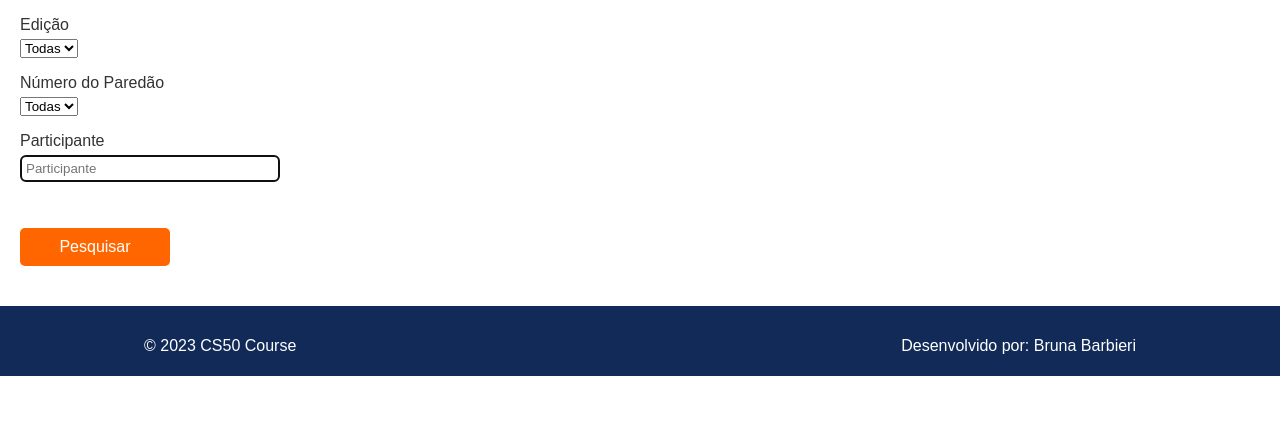
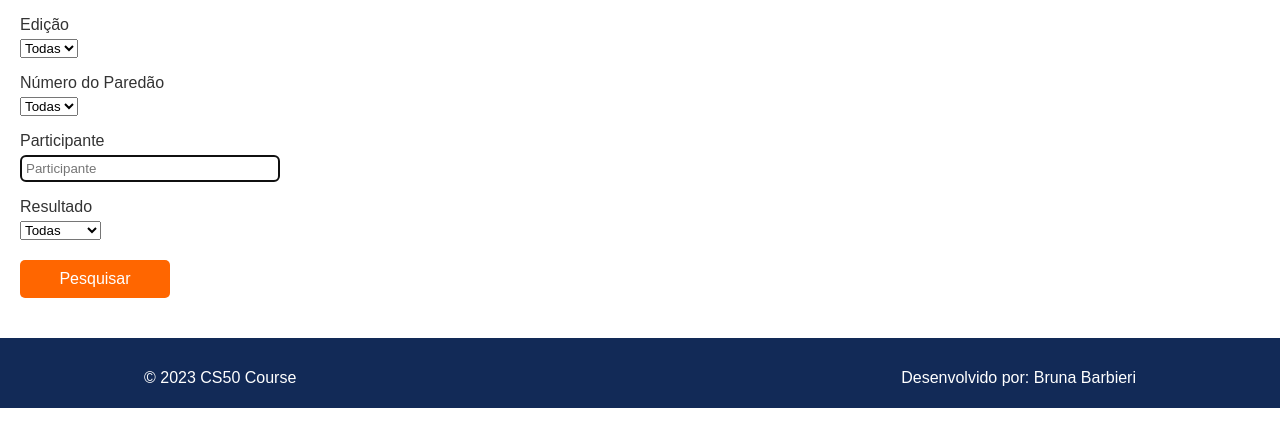
Before and after one commit to bruhbarbieri/CC50---Course-Havard, a Flask app: page /searchparedoes in a window 1280 px wide. Shown: the part 184-631 px from the top of the page. Run offline with Flask 3, Linux system fonts and the light colour scheme; some libraries are stand-ins or nearby versions.

Commit message:
incluindo atualizações de projetos

```diff
--- a/Projetos/BBB/application.py
+++ b/Projetos/BBB/application.py
@@ -23,7 +23,9 @@
 
 APRESENTADORES = db.execute("SELECT apresentador FROM edicoes GROUP BY apresentador")
 
-NUMEROS = db.execute("SELECT numero FROM paredoes GROUP BY numero")
+NUMEROS = db.execute("SELECT numero FROM paredoes GROUP BY numero ORDER BY numero")
+
+RESULTADOS = db.execute("SELECT resultado FROM paredoes_participantes GROUP BY resultado")
 
 @app.route("/", methods=["GET", "POST"])
 def index():
@@ -39,7 +41,7 @@
 
 @app.route("/searchparedoes", methods=["GET", "POST"])
 def searchparedoes():
-        return render_template("paredoessearch.html", edicoes=EDICOES2, numeros=NUMEROS)
+        return render_template("paredoessearch.html", edicoes=EDICOES2, numeros=NUMEROS, resultados=RESULTADOS)
 
 @app.route("/search", methods=["GET", "POST"])
 def search():
@@ -53,7 +55,15 @@
     signo = request.args.get("signo")
 
     participantes = db.execute("SELECT * FROM participantes WHERE edicoes_id LIKE ? AND nome LIKE ? AND sexo LIKE ? AND profissao LIKE ? AND cidade LIKE ? AND colocacao LIKE ? AND estado LIKE ? AND signo LIKE ?", edicao, "%" + nome + "%", sexo, "%" + profissao + "%", "%" + cidade + "%", colocacao, estado, signo)
-    return render_template("participantes.html", participantes=participantes)
+
+    participantess = db.execute("SELECT COUNT(nome) FROM participantes WHERE edicoes_id LIKE ? AND nome LIKE ? AND sexo LIKE ? AND profissao LIKE ? AND cidade LIKE ? AND colocacao LIKE ? AND estado LIKE ? AND signo LIKE ?", edicao, "%" + nome + "%", sexo, "%" + profissao + "%", "%" + cidade + "%", colocacao, estado, signo)
+
+    contagem1 = participantess[0]
+
+    contagemparticipante = list(contagem1.values())[0]
+
+    return render_template("participantes.html", participantes=participantes, participantess=participantess, contagemparticipante=contagemparticipante)
+
 
 @app.route("/search2", methods=["GET", "POST"])
 def search2():
@@ -70,24 +80,28 @@
     edicao = request.args.get("edicao")
     numero = request.args.get("numero")
     nome = request.args.get("nome")
+    resultado = request.args.get("resultado")
 
     paredoes = db.execute('''SELECT numero, nome, porcentagem, metodoindicacao, resultado FROM participantes
                             JOIN paredoes_participantes ON participantes.id = paredoes_participantes.participantes_id
                             JOIN paredoes ON paredoes_participantes.paredoes_id = paredoes.id
                             JOIN edicoes ON paredoes.edicoes_id = edicoes.id
-                            WHERE edicao LIKE ? AND numero LIKE ? AND nome LIKE ?''', edicao, numero, "%" + nome + "%")
-
+                            WHERE edicao LIKE ? AND numero LIKE ? AND nome LIKE ? AND resultado LIKE ?''', edicao, numero, "%" + nome + "%", resultado)
 
     paredoess = db.execute('''SELECT edicao, numero, quantidadevotos, dataparedao, paredoes_id FROM participantes
                             JOIN paredoes_participantes ON participantes.id = paredoes_participantes.participantes_id
                             JOIN paredoes ON paredoes_participantes.paredoes_id = paredoes.id
                             JOIN edicoes ON paredoes.edicoes_id = edicoes.id
-                            WHERE edicao LIKE ? AND numero LIKE ? AND nome LIKE ? GROUP BY numero ORDER BY paredoes_id''', edicao, numero, "%" + nome + "%")
+                            WHERE edicao LIKE ? AND numero LIKE ? AND nome LIKE ? AND resultado LIKE ? GROUP BY dataparedao ORDER BY paredoes_id''', edicao, numero, "%" + nome + "%", resultado)
 
-    paredoesss = db.execute('''SELECT COUNT(numero) FROM participantes
-                            JOIN paredoes_participantes ON participantes.id = paredoes_participantes.participantes_id
+    paredoesss = db.execute('''SELECT COUNT(dataparedao) FROM paredoes WHERE id IN (SELECT paredoes_id FROM paredoes_participantes
+                            JOIN participantes ON paredoes_participantes.participantes_id = participantes.id
                             JOIN paredoes ON paredoes_participantes.paredoes_id = paredoes.id
                             JOIN edicoes ON paredoes.edicoes_id = edicoes.id
-                            WHERE edicao LIKE ? AND numero LIKE ? AND nome LIKE ?''', edicao, numero, "%" + nome + "%")
+                            WHERE edicao LIKE ? AND numero LIKE ? AND nome LIKE ? AND resultado LIKE ? GROUP BY dataparedao)''', edicao, numero, "%" + nome + "%", resultado)
 
-    return render_template("paredoes.html", paredoes=paredoes, paredoess=paredoess, paredoesss=paredoesss)
+    contagem = paredoesss[0]
+
+    contagemparedao = list(contagem.values())[0]
+
+    return render_template("paredoes.html", paredoes=paredoes, paredoess=paredoess, paredoesss=paredoesss, contagemparedao=contagemparedao)
--- /dev/null
+++ b/Projetos/BBB/static/style.css
@@ -0,0 +1,107 @@
+body {
+    font-family: Arial, sans-serif;
+    margin: 0;
+    font-size: 16px;
+    color: #333;
+}
+
+.page {
+    padding: 20px;
+}
+
+p {
+    margin-bottom: 5px;
+}
+
+header {
+    background-color: #122A57;
+    height: 100px;
+    display: flex;
+    align-items: center;
+    color: #FFF;
+}
+
+a {
+    text-decoration: none;
+    color: #FFF;
+    font-size: 30px;
+    font-weight: bold;
+}
+
+form {
+    margin: 20px 0;
+    padding: 0px;
+}
+
+select {
+    display: block;
+    margin-bottom: 5px;
+}
+
+input[type="text"],
+textarea {
+    display: block;
+    width: 20%;
+    padding: 5px;
+    margin-bottom: 10px;
+    border: 1px solid #ccc;
+    border-radius: 5px;
+}
+
+input[type="submit"] {
+    background-color: #ff6600;
+    color: #fff;
+    border: none;
+    border-radius: 5px;
+    margin-top: 15px;
+    padding: 10px 20px;
+    width: 150px;
+    font-size: 16px;
+    cursor: pointer;
+}
+
+input[type="submit"]:hover,
+a.input[type="submit"]:hover {
+    background-color: #cc5500;
+}
+
+.flex-container {
+    display: flex;
+    max-width: 992px;
+    margin: auto;
+    width: 100%;
+    min-width: 300px;
+}
+img {
+    display: flex;
+    width: 160px;
+    padding: 10px;
+}
+footer {
+    background-color: #122A57;
+    height: 70px;
+    display: flex;
+    align-items: center;
+}
+
+footer .footer {
+    justify-content: space-between;
+    color: #FFF;
+}
+table {
+    width: 100%;
+    border-collapse: collapse;
+    margin-bottom: 20px;
+}
+
+th,
+td {
+    padding: 10px;
+    text-align: left;
+    border: 1px solid #ccc;
+}
+
+th {
+    background-color: #f0f0f0;
+    font-weight: bold;
+}
--- a/Projetos/BBB/templates/layout.html
+++ b/Projetos/BBB/templates/layout.html
@@ -4,117 +4,9 @@
     <head>
         <meta name="viewport" content="initial-scale=1, width=device-width">
         <title>BBB Statistics</title>
+        <link rel="stylesheet" href="{{ url_for('static', filename='style.css') }}">
     </head>
     <body>
-        <style>
-            body {
-                font-family: Arial, sans-serif;
-                margin: 0;
-                font-size: 16px;
-                color: #333;
-            }
-
-            .page {
-                padding: 20px;
-            }
-
-            p {
-                margin-bottom: 5px;
-            }
-
-            header {
-                background-color: #122A57;
-                height: 100px;
-                display: flex;
-                align-items: center;
-                color: #FFF;
-            }
-
-            a {
-                text-decoration: none;
-                color: #FFF;
-                font-size: 30px;
-                font-weight: bold;
-            }
-
-            form {
-                margin: 20px 0;
-                padding: 0px;
-            }
-
-            select {
-                display: block;
-                margin-bottom: 5px;
-            }
-
-            input[type="text"],
-            textarea {
-                display: block;
-                width: 20%;
-                padding: 5px;
-                margin-bottom: 10px;
-                border: 1px solid #ccc;
-                border-radius: 5px;
-            }
-
-            input[type="submit"] {
-                background-color: #ff6600;
-                color: #fff;
-                border: none;
-                border-radius: 5px;
-                padding: 10px 20px;
-                width: 150px;
-                font-size: 16px;
-                cursor: pointer;
-            }
-
-            input[type="submit"]:hover,
-            a.input[type="submit"]:hover {
-                background-color: #cc5500;
-            }
-
-            .flex-container {
-                display: flex;
-                max-width: 992px;
-                margin: auto;
-                width: 100%;
-                min-width: 300px;
-            }
-            img {
-                display: flex;
-                width: 160px;
-                padding: 10px;
-            }
-            footer {
-                background-color: #122A57;
-                height: 70px;
-                display: flex;
-                align-items: center;
-            }
-
-            footer .footer {
-                justify-content: space-between;
-                color: #FFF;
-            }
-            table {
-                width: 100%;
-                border-collapse: collapse;
-                margin-bottom: 20px;
-            }
-
-            th,
-            td {
-                padding: 10px;
-                text-align: left;
-                border: 1px solid #ccc;
-            }
-
-            th {
-                background-color: #f0f0f0;
-                font-weight: bold;
-            }
-
-        </style>
         <header>
             <div class="flex-container">
                 <a href="/">BBB Statistics</a>
--- a/Projetos/BBB/templates/paredoessearch.html
+++ b/Projetos/BBB/templates/paredoessearch.html
@@ -21,7 +21,14 @@
             </select>
             <p>Participante</p>
             <input autofocus name="nome" placeholder="Participante" type="text">
-            <br></br>
+            <p>Resultado</p>
+            <select name="resultado">
+            <option value="%%" selected>Todas</option>
+            {% for resultado in resultados %}
+                    <option value="{{ resultado.resultado }}">{{ resultado.resultado }}</option>
+            {% endfor %}
+            <br>
+            <br>
             <input type="submit" value="Pesquisar">
         </form>
     </div>
```
Also changed, not shown: Projetos/BBB/templates/paredoes.html (+3 -5 lines), Projetos/BBB/templates/participantes.html (+10 -0 lines).
